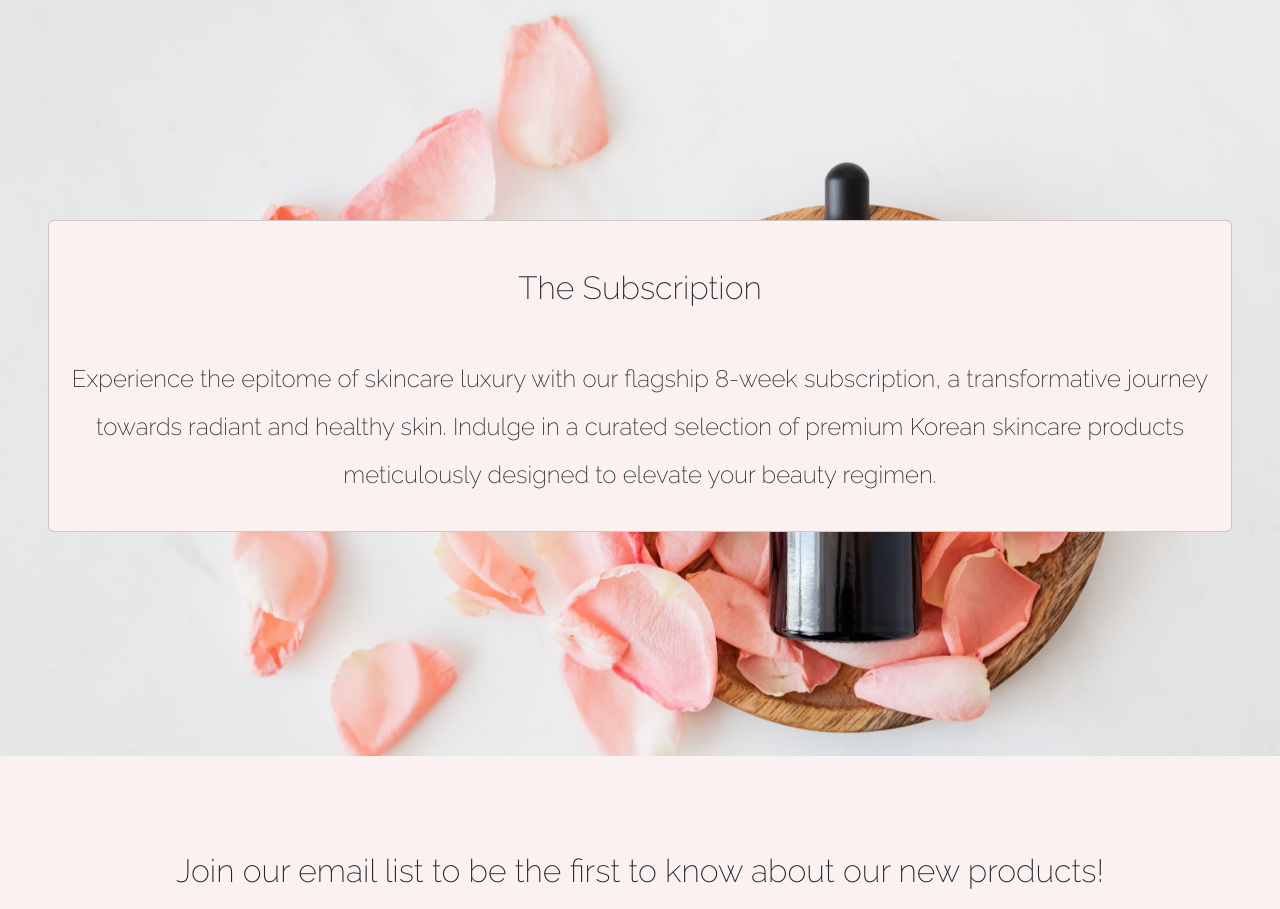
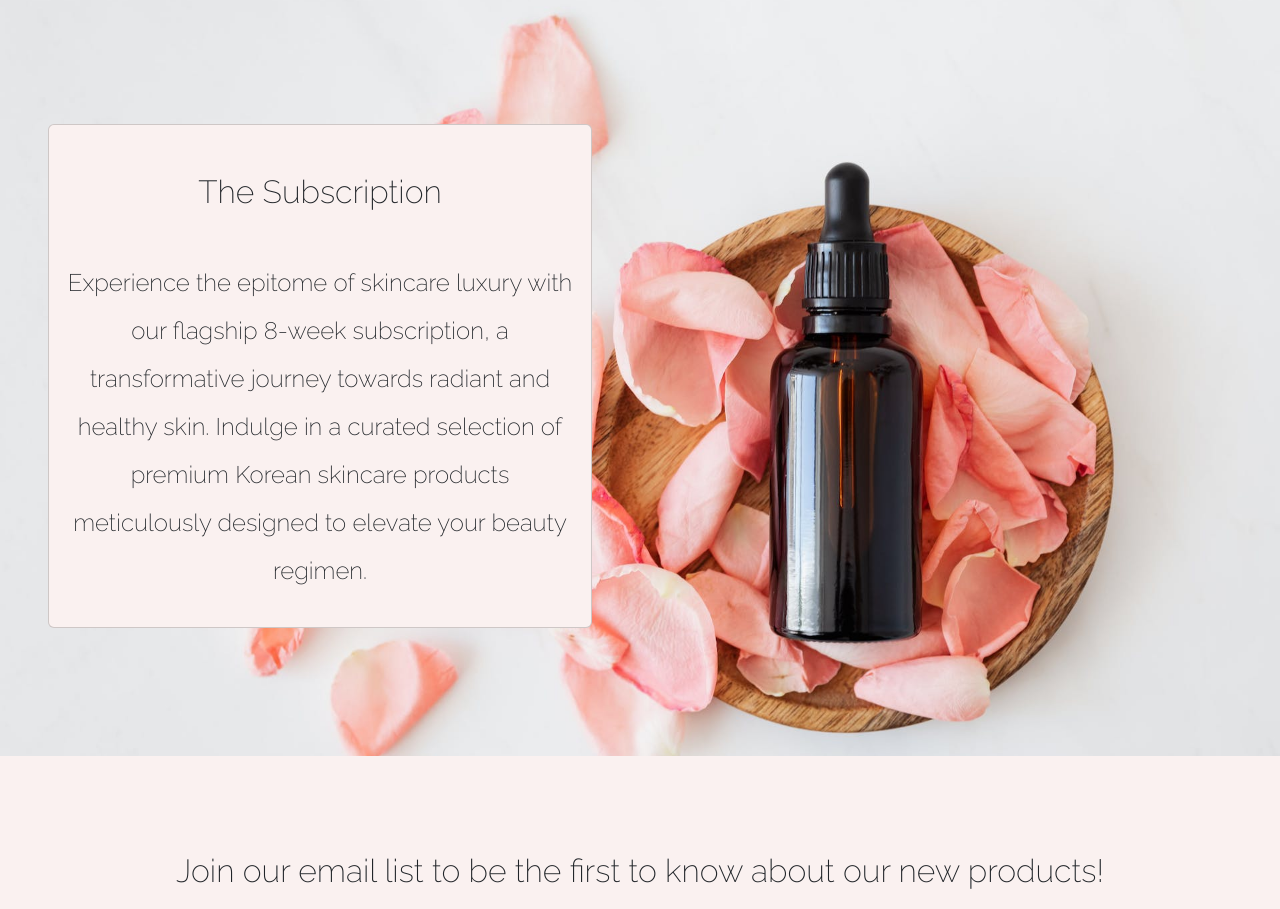
Before and after one commit to Kieran-Dunch/seoul-beauty, a React (Create React App) app: page / in a window 1280 px wide. Shown: the part 1460-2369 px from the top of the page. Built offline with nearby package versions, Linux system fonts and the light colour scheme.

Commit message:
fixed content

```diff
--- a/src/components/Content.js
+++ b/src/components/Content.js
@@ -57,7 +57,7 @@ export default function Content() {
         </Carousel.Item>
       </Carousel>
       <div id='products' className="core-product d-flex align-items-center">
-        <Col className="carousel-text">
+        <Col md={6} className="carousel-text">
           <Card className="body-text mx-5">
             <Card.Title>
               <h2 className="mt-5">
```
